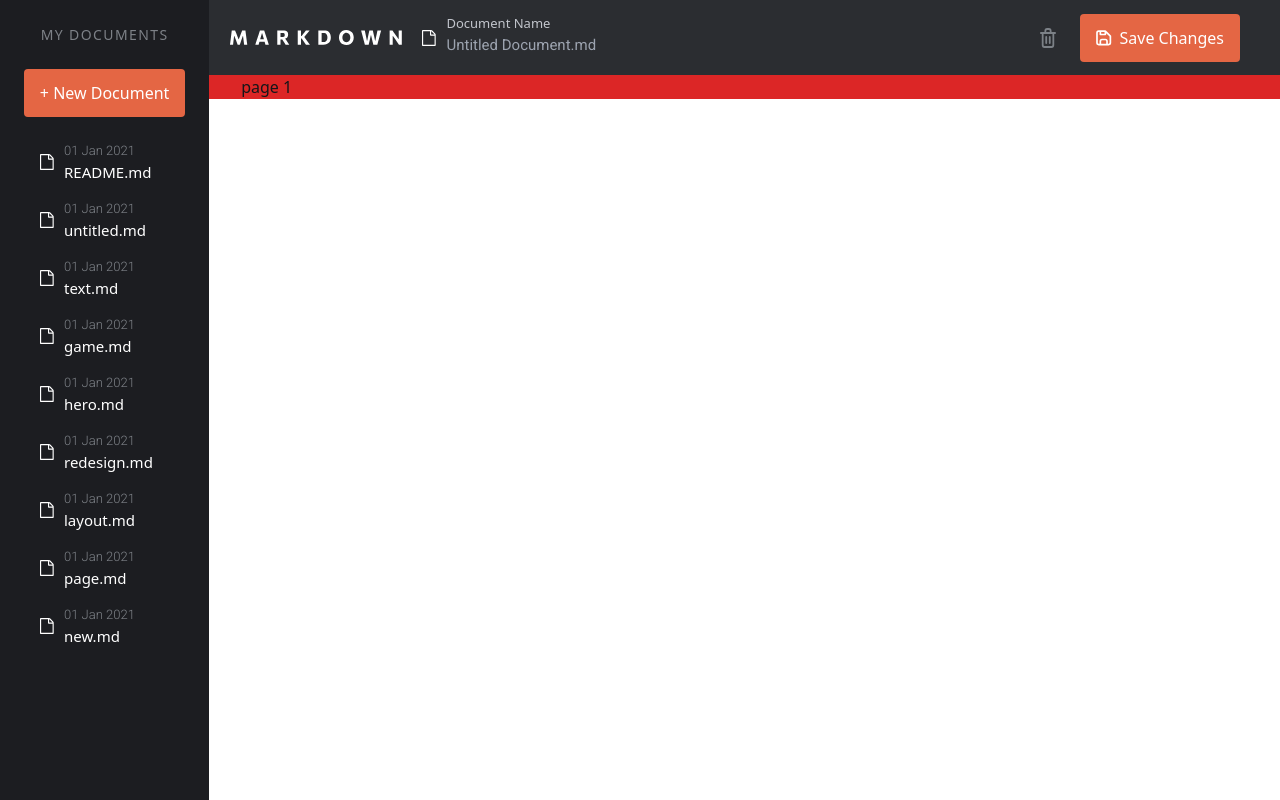
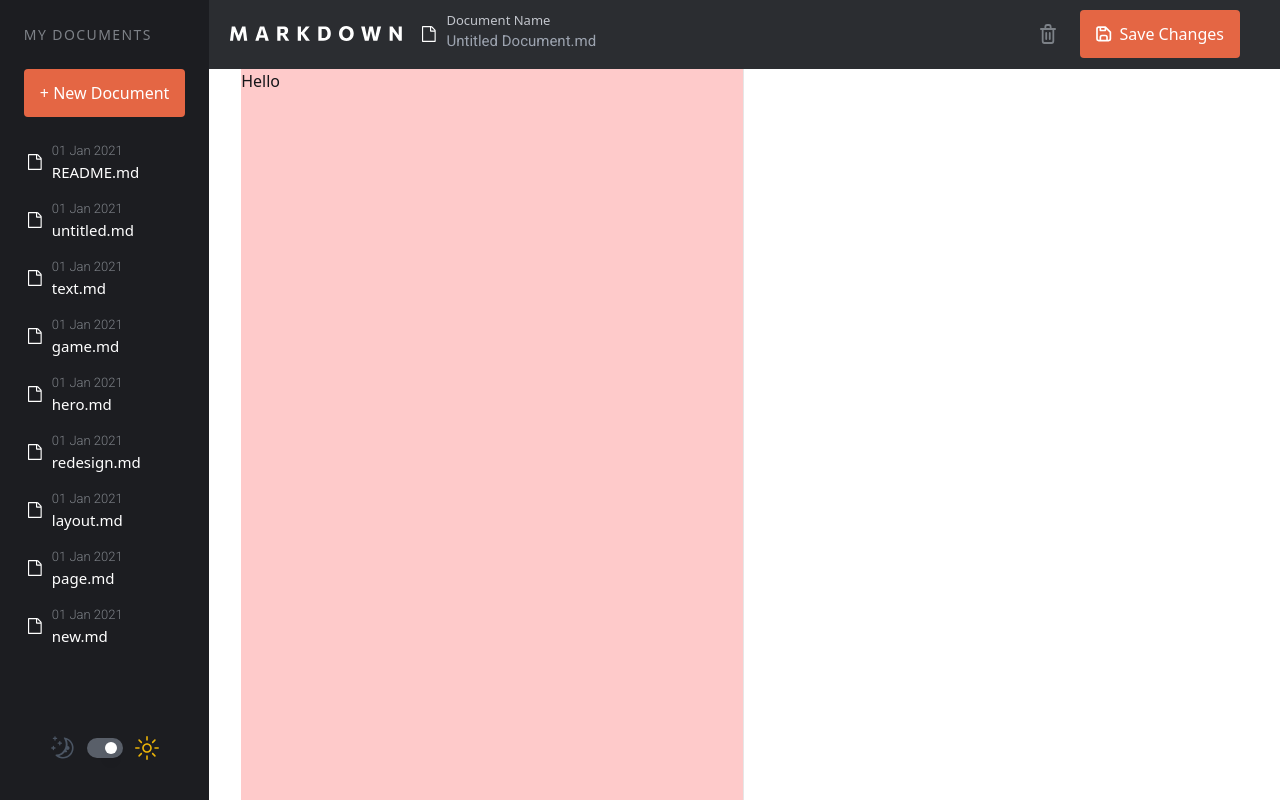
Before and after one commit to Mriganka5137/markdown-editor-app, a Next.js app: page /documents/1 in a window 1280 px wide. Built offline with nearby package versions, Linux system fonts and the light colour scheme.

Commit message:
Add new components and update styles

```diff
--- /dev/null
+++ b/app/(root)/(Home)/page.tsx
@@ -0,0 +1,7 @@
+import React from "react";
+
+const page = () => {
+  return <div>page</div>;
+};
+
+export default page;
--- a/app/(root)/documents/[id]/page.tsx
+++ b/app/(root)/documents/[id]/page.tsx
@@ -1,4 +1,10 @@
 import React from "react";
+import {
+  ResizableHandle,
+  ResizablePanel,
+  ResizablePanelGroup,
+} from "@/components/ui/resizable";
+import MarkdownContainer from "@/components/shared/MarkdownContainer";
 interface Props {
   params: {
     id: string;
@@ -7,8 +13,8 @@ interface Props {
 
 const page = ({ params: { id } }: Props) => {
   return (
-    <div className=" container mx-auto  bg-red-600  border-white ">
-      page {id}
+    <div className=" container mx-auto max-h-full h-full ">
+      <MarkdownContainer />
     </div>
   );
 };
--- a/app/globals.css
+++ b/app/globals.css
@@ -24,6 +24,6 @@
     @apply p-0 m-0 box-border;
   }
   body {
-    @apply bg-color-100 text-color-1000 dark:bg-color-900 dark:text-color-100;
+    @apply bg-color-100 text-color-1000 dark:bg-color-900 dark:text-color-100 min-h-screen;
   }
 }
--- a/app/layout.tsx
+++ b/app/layout.tsx
@@ -1,10 +1,9 @@
 import type { Metadata } from "next";
 import { Inter, Roboto, Roboto_Slab, Roboto_Mono } from "next/font/google";
 import "./globals.css";
-import Navbar from "@/components/shared/Navbar";
-import Sidebar from "@/components/shared/Sidebar";
 
-const inter = Inter({ subsets: ["latin"] });
+import { ThemeProvider } from "@/components/theme/theme-provider";
+
 const roboto = Roboto({
   subsets: ["latin"],
   weight: ["300", "400", "500", "700"],
@@ -35,11 +34,18 @@ export default function RootLayout({
   children: React.ReactNode;
 }>) {
   return (
-    <html lang="en">
+    <html lang="en" suppressHydrationWarning>
       <body
         className={`${roboto.variable} ${robotoMono.variable} ${robotoSlab.variable} `}
       >
-        {children}
+        <ThemeProvider
+          disableTransitionOnChange
+          attribute="class"
+          defaultTheme="system"
+          enableSystem
+        >
+          {children}
+        </ThemeProvider>
       </body>
     </html>
   );
--- a/components/shared/DocumentsSidebarList.tsx
+++ b/components/shared/DocumentsSidebarList.tsx
@@ -63,7 +63,7 @@ const DocumentsSidebarList = () => {
   // QUery for documents and get the list here
 
   return (
-    <div className="flex flex-col text-color-100 gap-4 w-full pl-10">
+    <div className="flex flex-col text-color-100 gap-4 w-full pl-1">
       {documentsList.map((document) => (
         <Link
           key={document.id}
--- /dev/null
+++ b/components/shared/MarkdownContainer.tsx
@@ -0,0 +1,34 @@
+"use client";
+import React, { useRef } from "react";
+import {
+  ResizablePanelGroup,
+  ResizablePanel,
+  ResizableHandle,
+} from "../ui/resizable";
+
+const MarkdownContainer = () => {
+  const markdownRef = useRef<HTMLDivElement | null>(null);
+  return (
+    <ResizablePanelGroup
+      direction="horizontal"
+      className="bg-color-100 dark:bg-color-1000 "
+    >
+      <ResizablePanel defaultSize={50} maxSize={75} className="">
+        <div
+          className=" w-full  h-full max-h-full border-r border-color-300 dark:border-color-600 bg-red-200 overflow-y-auto"
+          ref={markdownRef}
+        >
+          Hello
+        </div>
+      </ResizablePanel>
+      <ResizableHandle />
+      <ResizablePanel defaultSize={50} maxSize={75} className="max-md:hidden">
+        <div className=" w-full h-full overflow-y-auto ">
+          {markdownRef?.current?.innerHTML}
+        </div>
+      </ResizablePanel>
+    </ResizablePanelGroup>
+  );
+};
+
+export default MarkdownContainer;
--- a/components/shared/Sidebar.tsx
+++ b/components/shared/Sidebar.tsx
@@ -1,15 +1,19 @@
 import React from "react";
 import NewDocumentButton from "./NewDocumentButton";
 import DocumentsSidebarList from "./DocumentsSidebarList";
+import ThemeSwitch from "../theme/themeSwitch";
 
 const Sidebar = () => {
   return (
-    <div className=" min-h-screen h-fit w-[250px] bg-color-900 flex-col items-center flex py-6 gap-6 max-md:hidden">
-      <h3 className=" text-color-500 uppercase tracking-widest text-[14px]">
-        My Documents
-      </h3>
-      <NewDocumentButton />
-      <DocumentsSidebarList />
+    <div className=" max-h-screen h-screen w-[250px] bg-color-900 flex-col items-center flex max-md:hidden justify-between pb-10 ">
+      <div className=" flex flex-col gap-6 justify-start  py-6">
+        <h3 className=" text-color-500 uppercase tracking-widest text-[14px]">
+          My Documents
+        </h3>
+        <NewDocumentButton />
+        <DocumentsSidebarList />
+      </div>
+      <ThemeSwitch />
     </div>
   );
 };
--- /dev/null
+++ b/components/theme/theme-provider.tsx
@@ -0,0 +1,9 @@
+"use client";
+
+import * as React from "react";
+import { ThemeProvider as NextThemesProvider } from "next-themes";
+import { type ThemeProviderProps } from "next-themes/dist/types";
+
+export function ThemeProvider({ children, ...props }: ThemeProviderProps) {
+  return <NextThemesProvider {...props}>{children}</NextThemesProvider>;
+}
--- /dev/null
+++ b/components/theme/themeSwitch.tsx
@@ -0,0 +1,42 @@
+"use client";
+import React, { useEffect, useState } from "react";
+import { Switch } from "../ui/switch";
+import { SunIcon, MoonIcon } from "@radix-ui/react-icons";
+import { useTheme } from "next-themes";
+import { cn } from "@/lib/utils";
+SunIcon;
+const themeSwitch = () => {
+  const [mounted, setMounted] = useState(false);
+  const { setTheme, resolvedTheme: theme } = useTheme();
+
+  useEffect(() => setMounted(true), []);
+  if (!mounted) return null;
+  return (
+    <div className=" flex w-fit  gap-3 items-center ">
+      <MoonIcon
+        className={cn(
+          "w-6 h-6 text-gray-600",
+          theme === "dark" && "text-sky-400"
+        )}
+      />
+      <Switch
+        defaultChecked={theme === "light"}
+        onCheckedChange={(checked) => {
+          if (checked) {
+            setTheme("light");
+          } else {
+            setTheme("dark");
+          }
+        }}
+      />
+      <SunIcon
+        className={cn(
+          "w-6 h-6 text-gray-600",
+          theme === "light" && "text-yellow-500"
+        )}
+      />
+    </div>
+  );
+};
+
+export default themeSwitch;
--- /dev/null
+++ b/components/ui/resizable.tsx
@@ -0,0 +1,45 @@
+"use client"
+
+import { DragHandleDots2Icon } from "@radix-ui/react-icons"
+import * as ResizablePrimitive from "react-resizable-panels"
+
+import { cn } from "@/lib/utils"
+
+const ResizablePanelGroup = ({
+  className,
+  ...props
+}: React.ComponentProps<typeof ResizablePrimitive.PanelGroup>) => (
+  <ResizablePrimitive.PanelGroup
+    className={cn(
+      "flex h-full w-full data-[panel-group-direction=vertical]:flex-col",
+      className
+    )}
+    {...props}
+  />
+)
+
+const ResizablePanel = ResizablePrimitive.Panel
+
+const ResizableHandle = ({
+  withHandle,
+  className,
+  ...props
+}: React.ComponentProps<typeof ResizablePrimitive.PanelResizeHandle> & {
+  withHandle?: boolean
+}) => (
+  <ResizablePrimitive.PanelResizeHandle
+    className={cn(
+      "relative flex w-px items-center justify-center bg-border after:absolute after:inset-y-0 after:left-1/2 after:w-1 after:-translate-x-1/2 focus-visible:outline-none focus-visible:ring-1 focus-visible:ring-ring focus-visible:ring-offset-1 data-[panel-group-direction=vertical]:h-px data-[panel-group-direction=vertical]:w-full data-[panel-group-direction=vertical]:after:left-0 data-[panel-group-direction=vertical]:after:h-1 data-[panel-group-direction=vertical]:after:w-full data-[panel-group-direction=vertical]:after:-translate-y-1/2 data-[panel-group-direction=vertical]:after:translate-x-0 [&[data-panel-group-direction=vertical]>div]:rotate-90",
+      className
+    )}
+    {...props}
+  >
+    {withHandle && (
+      <div className="z-10 flex h-4 w-3 items-center justify-center rounded-sm border bg-border">
+        <DragHandleDots2Icon className="h-2.5 w-2.5" />
+      </div>
+    )}
+  </ResizablePrimitive.PanelResizeHandle>
+)
+
+export { ResizablePanelGroup, ResizablePanel, ResizableHandle }
--- /dev/null
+++ b/components/ui/switch.tsx
@@ -0,0 +1,29 @@
+"use client";
+
+import * as React from "react";
+import * as SwitchPrimitives from "@radix-ui/react-switch";
+
+import { cn } from "@/lib/utils";
+
+const Switch = React.forwardRef<
+  React.ElementRef<typeof SwitchPrimitives.Root>,
+  React.ComponentPropsWithoutRef<typeof SwitchPrimitives.Root>
+>(({ className, ...props }, ref) => (
+  <SwitchPrimitives.Root
+    className={cn(
+      "peer inline-flex h-5 w-9 shrink-0 cursor-pointer items-center rounded-full border-2 border-transparent shadow-sm transition-colors focus-visible:outline-none focus-visible:ring-2 focus-visible:ring-ring focus-visible:ring-offset-2 focus-visible:ring-offset-background disabled:cursor-not-allowed disabled:opacity-50 data-[state=checked]:bg-color-600 data-[state=unchecked]:bg-color-600",
+      className
+    )}
+    {...props}
+    ref={ref}
+  >
+    <SwitchPrimitives.Thumb
+      className={cn(
+        "pointer-events-none block h-3 w-3 rounded-full bg-color-100 shadow-lg ring-0 transition-transform data-[state=checked]:translate-x-4 data-[state=unchecked]:translate-x-0"
+      )}
+    />
+  </SwitchPrimitives.Root>
+));
+Switch.displayName = SwitchPrimitives.Root.displayName;
+
+export { Switch };
--- a/package.json
+++ b/package.json
@@ -10,11 +10,14 @@
   },
   "dependencies": {
     "@radix-ui/react-icons": "^1.3.0",
+    "@radix-ui/react-switch": "^1.0.3",
     "class-variance-authority": "^0.7.0",
     "clsx": "^2.1.0",
     "next": "14.1.0",
+    "next-themes": "^0.2.1",
     "react": "^18",
     "react-dom": "^18",
+    "react-resizable-panels": "^1.0.9",
     "tailwind-merge": "^2.2.0",
     "tailwindcss-animate": "^1.0.7"
   },
```
Also changed, not shown: 1 other file (tests, documents, lock files or other folders).
